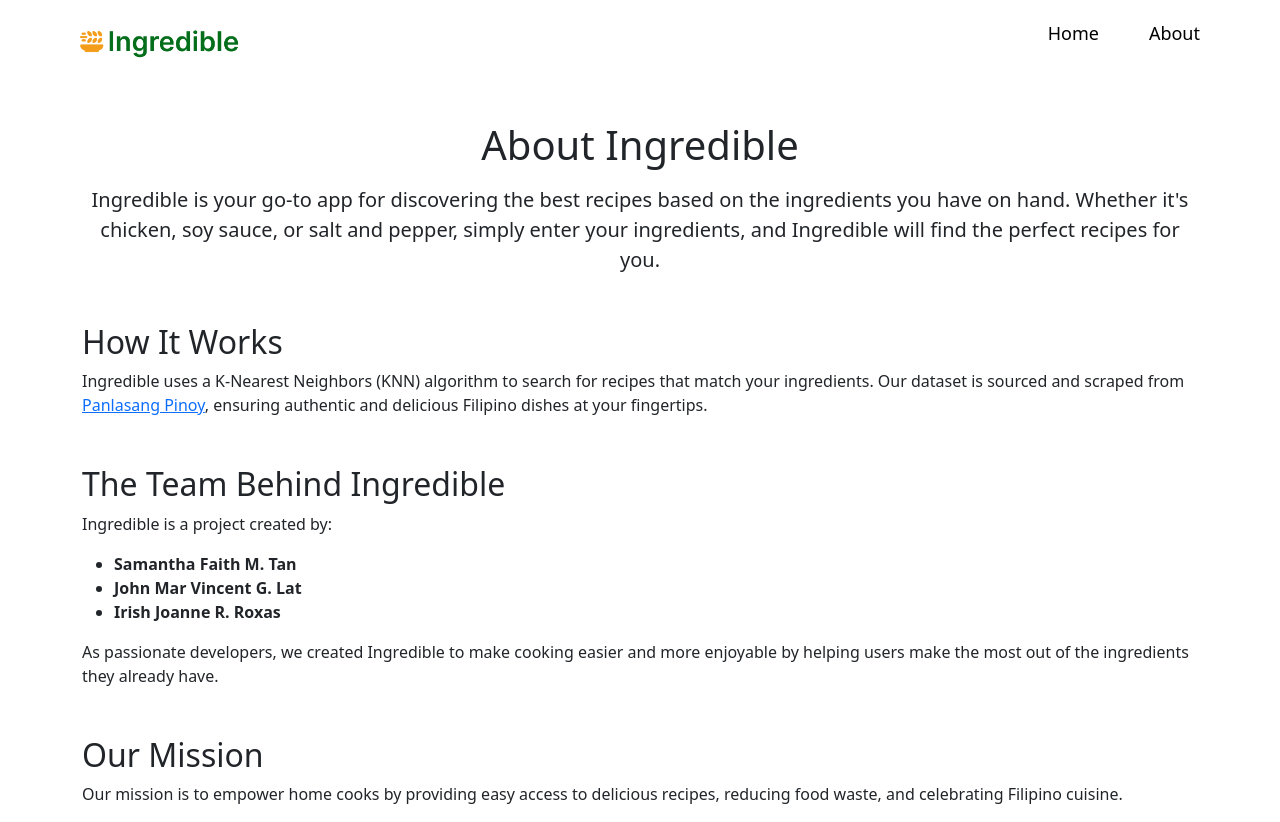
After one commit to Zireael88/ML-Recipe-Gen, a Flask app: page /about in a window 1280 px wide. The commit adds this page. Run offline with Flask 3, Linux system fonts and the light colour scheme; some libraries are stand-ins or nearby versions.

Commit message:
design fix in recipe pages and made about page functional

```diff
--- a/app.py
+++ b/app.py
@@ -3,8 +3,15 @@ import numpy as np
 import pandas as pd
 from sklearn.feature_extraction.text import TfidfVectorizer
 from sklearn.metrics.pairwise import cosine_similarity
+import re
 
 app = Flask(__name__)
+
+# Add custom regex filter
+@app.template_filter('regex_replace')
+def regex_replace(s, find, replace):
+    """A non-optimal implementation of a regex filter"""
+    return re.sub(find, replace, s)
 
 # Load the dataset
 data = pd.read_csv("filtered_recipes_cleaned.csv")
@@ -26,7 +33,7 @@ def recommend_recipes(input_ingredients):
     similarity_scores = cosine_similarity(input_vector, X_ingredients)
 
     # Get the top 5 most similar recipes based on cosine similarity
-    similar_indices = similarity_scores.argsort()[0][-20:][::-1]
+    similar_indices = similarity_scores.argsort()[0][-30:][::-1]
     recommendations = data_clean.iloc[similar_indices]
 
     # Check if the highest similarity score is above a certain threshold
@@ -64,7 +71,6 @@ def index():
         )
     return render_template('index.html', recommendations=[])
 
-
 @app.route('/recipe/<title>')
 def view_recipe(title):
     # Find the specific recipe by name
@@ -73,10 +79,32 @@ def view_recipe(title):
     if recipe:
         # Get the first matching recipe (in case of duplicates)
         recipe = recipe[0]
+
+        # Clean the nutrition info
+        if isinstance(recipe['nutrition_info'], str):
+            # Remove percentage values and clean up the string
+            nutrition = recipe['nutrition_info']
+            nutrition = re.sub(r'\([^)]*\)', '', nutrition)  # Remove percentages in parentheses
+            recipe['nutrition_info'] = nutrition
+
+        # Clean the instructions if they're in string format
+        if isinstance(recipe['instructions'], str):
+            # Remove the outer brackets and quotes
+            instructions = recipe['instructions'].strip('[]')
+            # Split by various possible delimiters
+            instructions = instructions.replace('", "', '|').replace('.,', '.|')
+            # Clean up and store back
+            recipe['instructions'] = instructions
+
         return render_template('recipe_detail.html', recipe=recipe)
     else:
         # Handle case where recipe is not found
         return "Recipe not found", 404
 
+
+@app.route('/about')
+def about():
+    return render_template('about.html')
+
 if __name__ == "__main__":
     app.run(debug=True)
--- /dev/null
+++ b/templates/about.html
@@ -0,0 +1,49 @@
+{% extends 'base.html' %} {% block head %}
+<title>About Ingredible</title>
+{% endblock %} {% block body %}
+<main class="container mt-5">
+  <section class="text-center">
+    <h1>About Ingredible</h1>
+    <p class="lead mt-3">
+      <strong>Ingredible</strong> is your go-to app for discovering the best
+      recipes based on the ingredients you have on hand. Whether it's chicken,
+      soy sauce, or salt and pepper, simply enter your ingredients, and
+      Ingredible will find the perfect recipes for you.
+    </p>
+  </section>
+
+  <section class="mt-5">
+    <h2>How It Works</h2>
+    <p>
+      Ingredible uses a K-Nearest Neighbors (KNN) algorithm to search for
+      recipes that match your ingredients. Our dataset is sourced and scraped
+      from
+      <a href="https://panlasangpinoy.com" target="_blank">Panlasang Pinoy</a>,
+      ensuring authentic and delicious Filipino dishes at your fingertips.
+    </p>
+  </section>
+
+  <section class="mt-5">
+    <h2>The Team Behind Ingredible</h2>
+    <p>Ingredible is a project created by:</p>
+    <ul>
+      <li><strong>Samantha Faith M. Tan</strong></li>
+      <li><strong>John Mar Vincent G. Lat</strong></li>
+      <li><strong>Irish Joanne R. Roxas</strong></li>
+    </ul>
+    <p>
+      As passionate developers, we created Ingredible to make cooking easier and
+      more enjoyable by helping users make the most out of the ingredients they
+      already have.
+    </p>
+  </section>
+
+  <section class="mt-5">
+    <h2>Our Mission</h2>
+    <p>
+      Our mission is to empower home cooks by providing easy access to delicious
+      recipes, reducing food waste, and celebrating Filipino cuisine.
+    </p>
+  </section>
+</main>
+{% endblock %}
--- a/templates/base.html
+++ b/templates/base.html
@@ -37,7 +37,7 @@
         </div>
         <ul>
           <li><a href="/">Home</a></li>
-          <li><a href="#">About</a></li>
+          <li><a href="/about">About</a></li>
         </ul>
       </nav>
     </header>
```
Also changed, not shown: templates/recipe_detail.html (+18 -7 lines).
